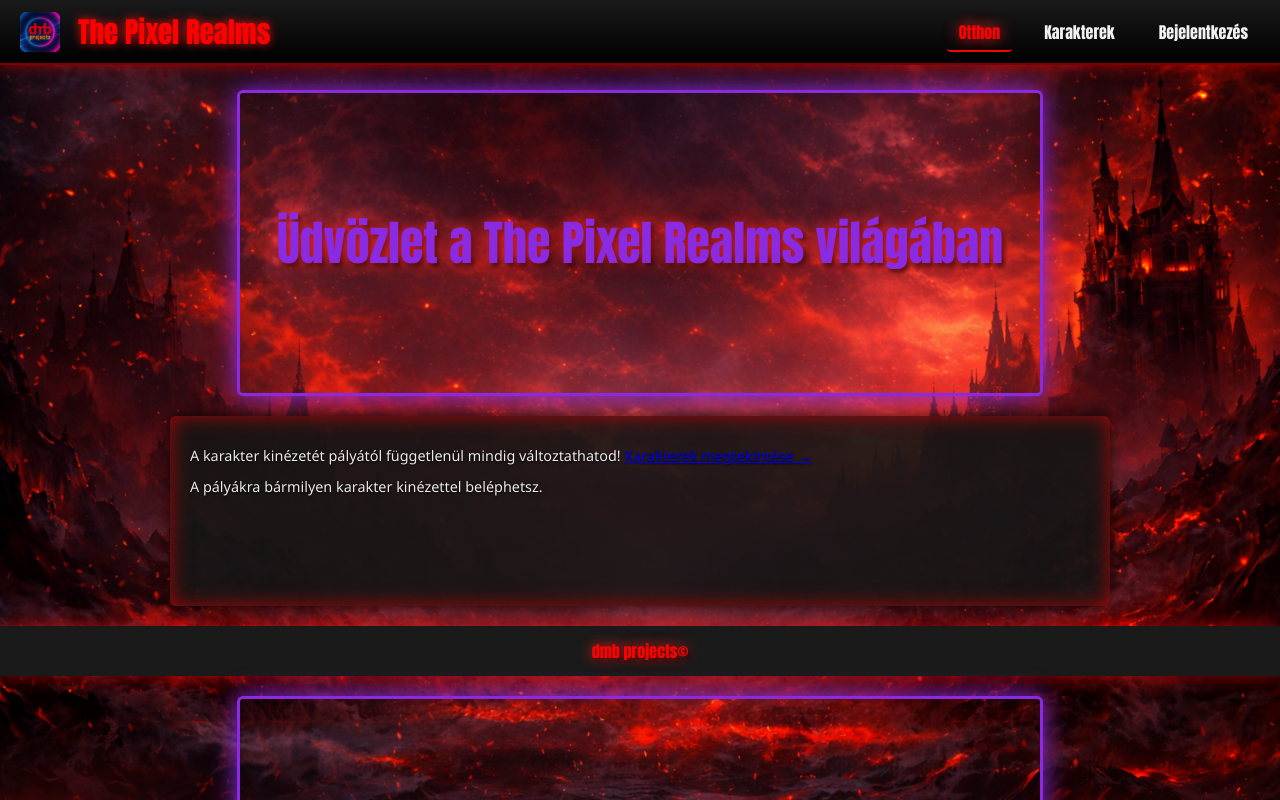
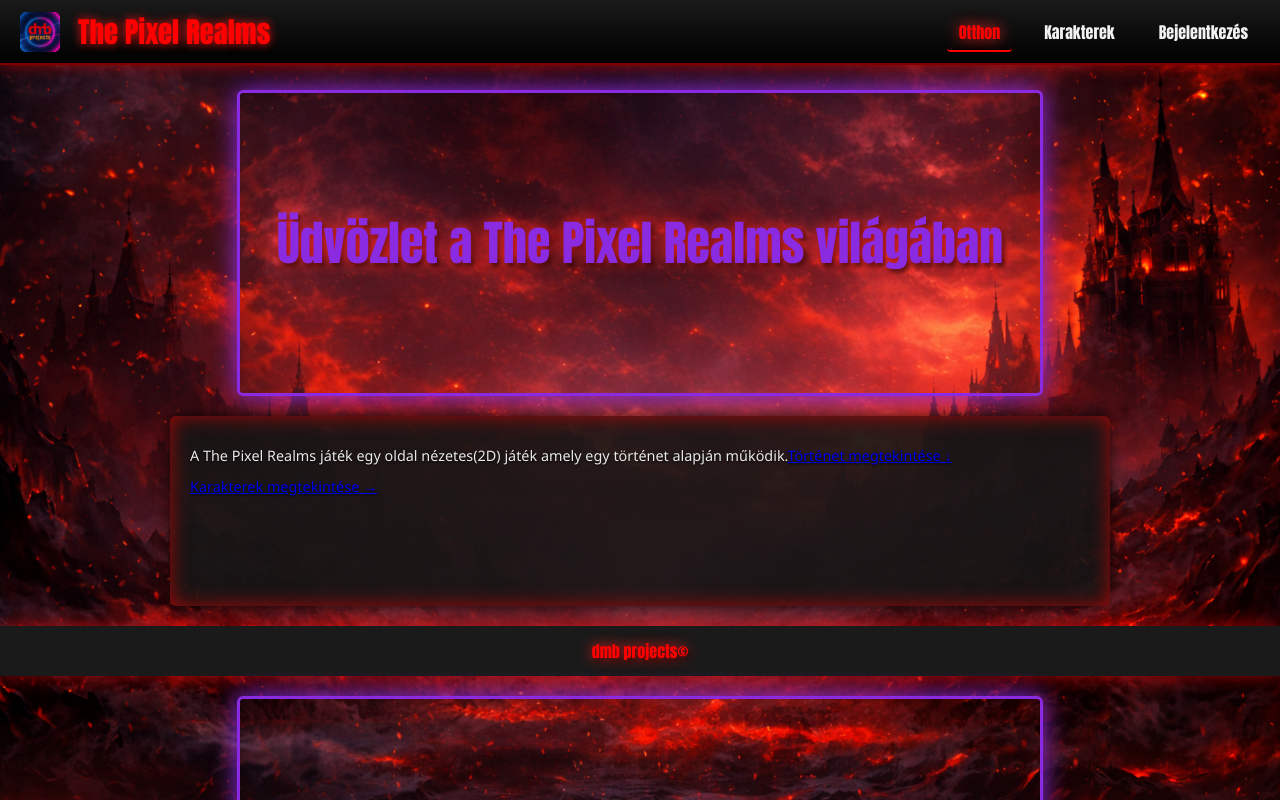
Before and after one commit to kissmate123/dmb_projects, a React (Vite) app: page / in a window 1280 px wide. Shown: the top 800 px of the page. Built offline with nearby package versions, Linux system fonts and the light colour scheme; the HTML template or start-up script is replaced by a standard one.

Commit message:
tartalom bovites

```diff
--- a/src/index.css
+++ b/src/index.css
@@ -1,3 +1,7 @@
+html {
+  scroll-behavior: smooth;
+}
+
 /* ------------------ BODY ------------------ */
 body {
   margin: 0;
@@ -7,9 +11,6 @@ body {
   color: #f2f2f2;
   padding-top: 70px;
 }
-
-
-
 
 /* ------------------ NAVBAR ------------------ */
 .navbar {
--- a/src/pages/Home.jsx
+++ b/src/pages/Home.jsx
@@ -10,10 +10,12 @@ const Home = () => {
 
       <div className="tartalom1">
         <p>
-          A karakter kinézetét pályától függetlenül mindig változtathatod!{" "}
-          <Link to="/karakterek">Karakterek megtekintése →</Link>
+          A The Pixel Realms játék egy oldal nézetes(2D) játék amely egy történet alapján működik.
+          <a href="#tortenet"onClick={(e) => {e.preventDefault(); document.getElementById("tortenet").scrollIntoView({ behavior: "smooth" });}}>Történet megtekintése ↓</a>
+
+
         </p>
-        <p>A pályákra bármilyen karakter kinézettel beléphetsz.</p>
+        <p><Link to="/karakterek">Karakterek megtekintése →</Link></p>
       </div>
 
       <div className="elvalaszto">
@@ -23,7 +25,7 @@ const Home = () => {
       <div id="kosz1">
         <h2 id="koszsz">The Pixel Realms története</h2>
       </div>
-      <div className="tartalom-wrapper">
+      <div id="tortenet" className="tartalom-wrapper">
 
         {/* 1. FEJEZET – BAL OLDAL */}
         <div className="tartalom1">
```
